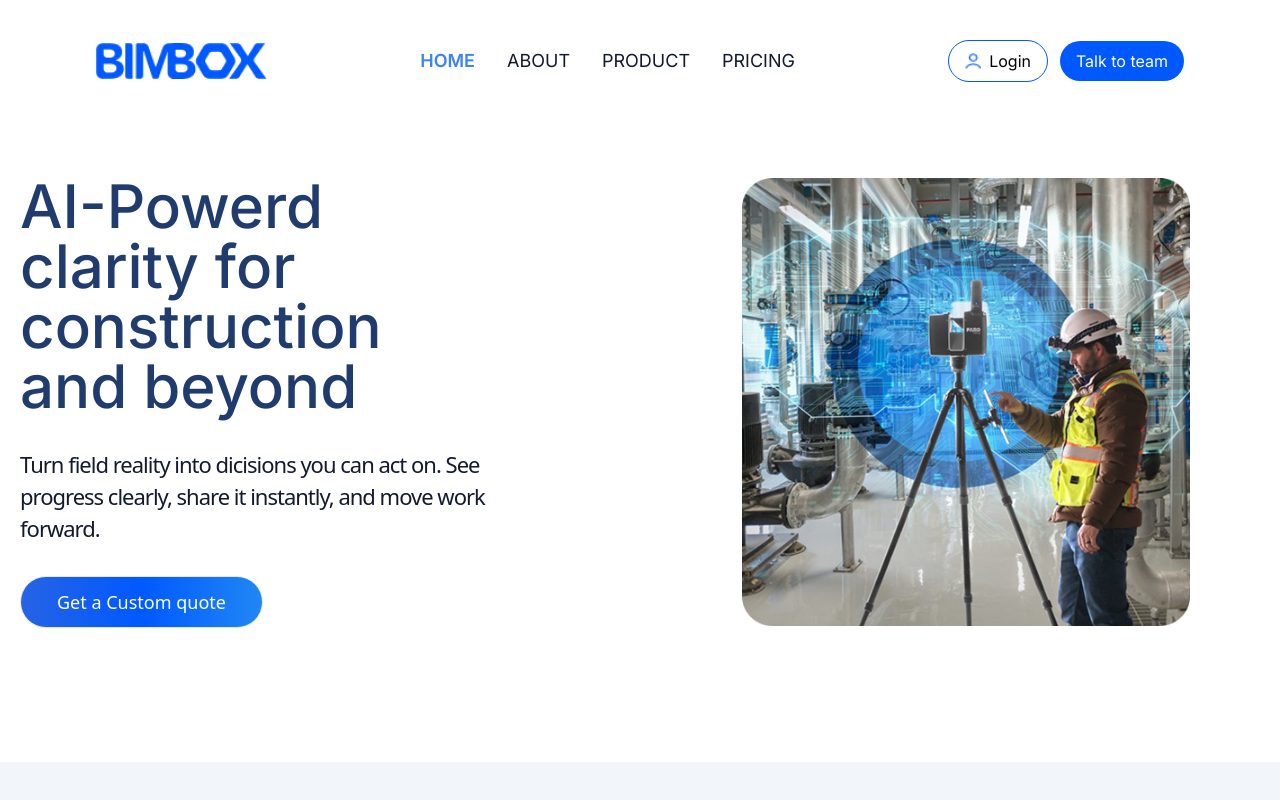
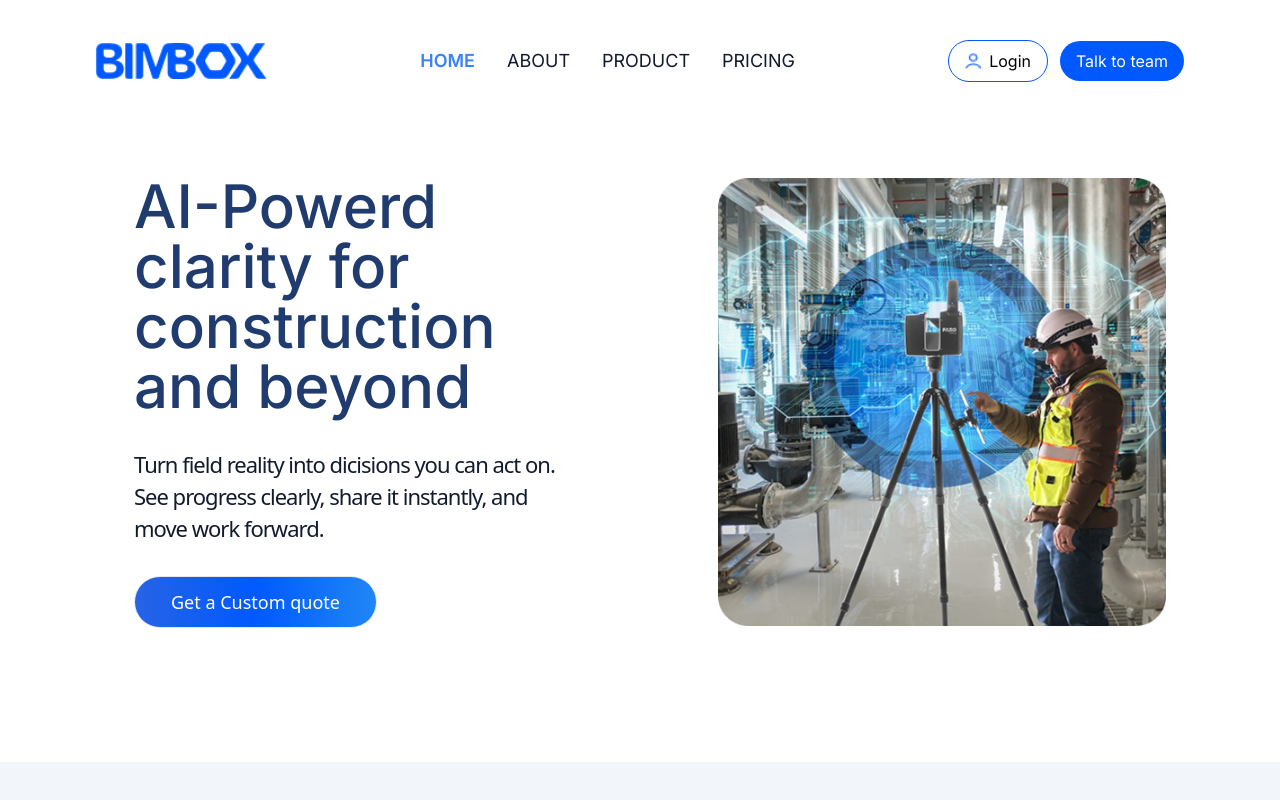
Before and after one commit to sambit2917/BIMBOX, a React (Vite) app: page /homeSection in a window 1280 px wide. Shown: the top 800 px of the page. Built offline with nearby package versions, Linux system fonts and the light colour scheme.

Commit message:
modification commit

```diff
--- a/src/components/sectionContainers/HeroSection.jsx
+++ b/src/components/sectionContainers/HeroSection.jsx
@@ -39,13 +39,13 @@ const HeroSection = () => {
   };
 
   return (
-    <div className="w-full sm:min-h-[40rem] mx-auto py-10 flex flex-col items-center justify-center sm:gap-3 gap-7 md:flex-col lg:flex-row overflow-hidden">
+    <div className="w-full sm:min-h-[40rem] mx-auto py-10 flex flex-col items-center justify-center gap-7 sm:gap-3 md:flex-col lg:flex lg:flex-row lg:justify-center lg:items-center lg:gap-7 overflow-hidden ">
       <motion.div
         //? Animates the entire text container when it enters view
         initial="hidden"
         whileInView = "visible"
         viewport={{  amount: 0.3 }} //? Trigger when 30% of the container is in view
-        className="sm:w-1/2 md:w-[70%] lg:w-1/2 sm:h-[31.8rem] lg:h-[28rem] flex flex-col items-center sm:flex sm:flex-col sm:items-start justify-center gap-8 px-5 py-7 md:flex md:flex-col md:items-center lg:flex lg:items-start"
+        className="sm:w-1/2 md:w-[70%] lg:w-[45%] sm:h-[31.8rem] lg:h-[28rem] flex flex-col items-center sm:flex sm:flex-col sm:items-start justify-center gap-8 px-5 py-7 md:flex md:flex-col md:items-center lg:flex lg:items-start"
       >
         <motion.h1
           variants={textvariants} //? Use variants for h1
@@ -79,7 +79,7 @@ const HeroSection = () => {
 
         src={surveyImage}
         alt=""
-        className="h-[22rem] w-[23rem] sm:h-[25rem] md:h-[28rem] md:w-[28rem] mx-auto"
+        className="h-[22rem] w-[23rem] sm:h-[25rem] md:h-[28rem] md:w-[28rem]"
       />
     </div>
   );
```
